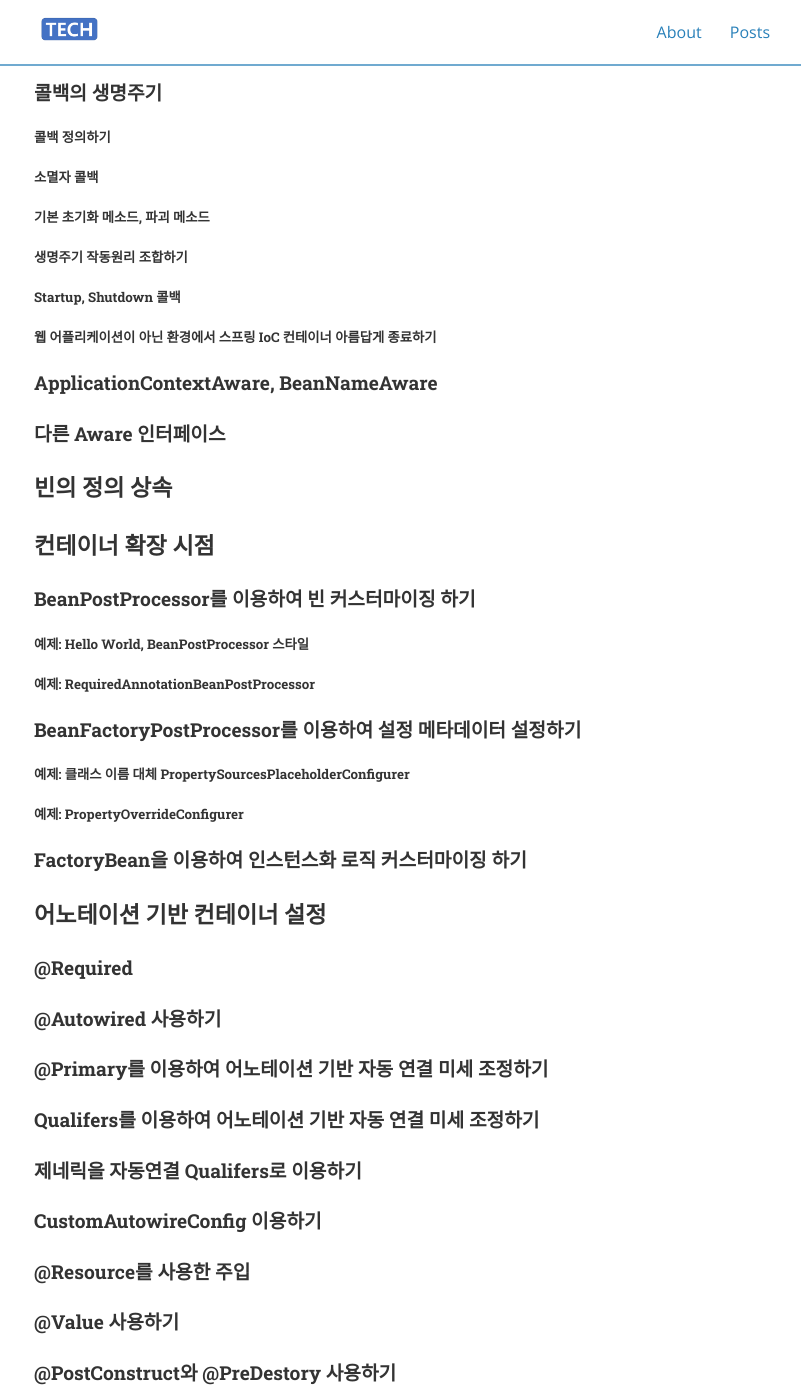
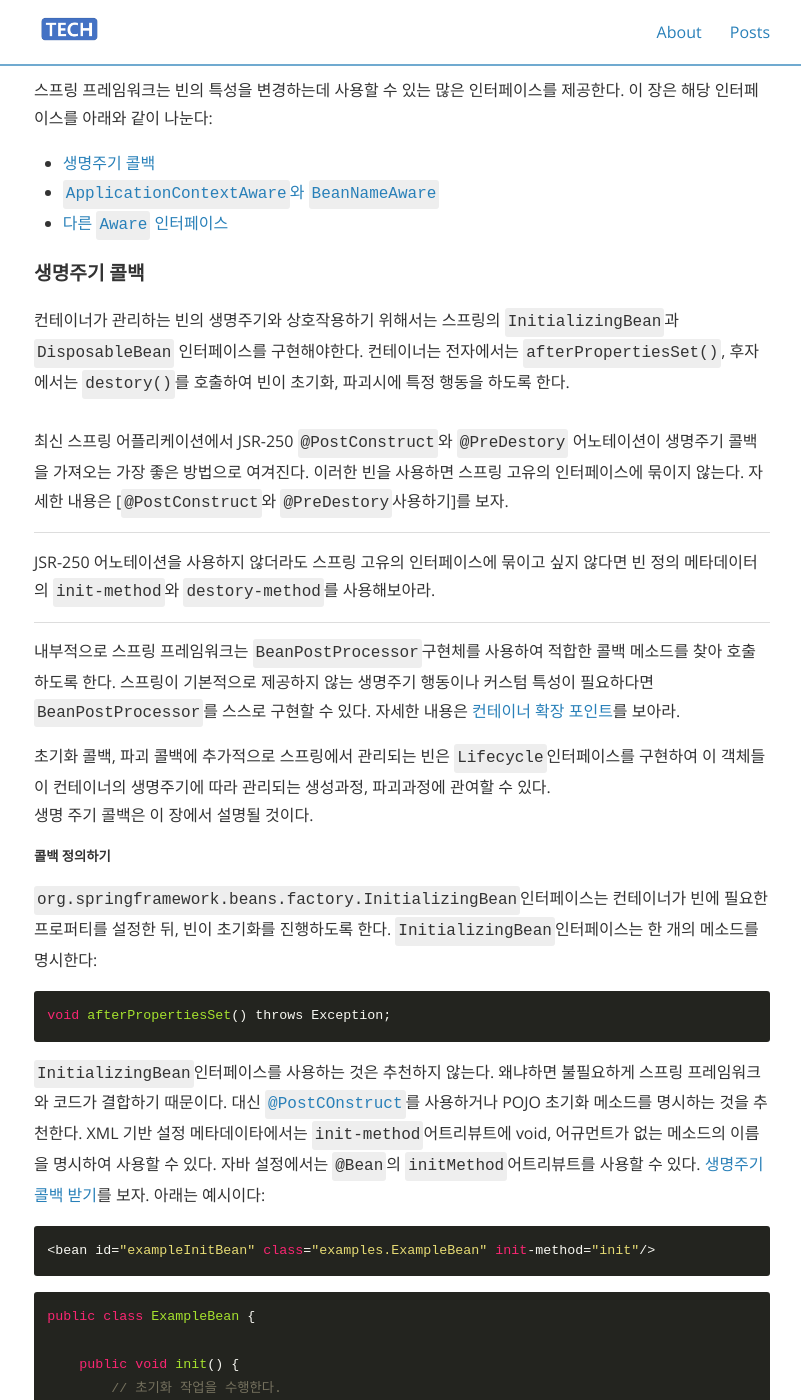
Before and after one commit to e406hsy/e406hsy.github.io, a Jekyll site: the page built from _posts/2020-05-17-Spring_Reference_Core_1_Beans.md, in a window 1280 px wide and 1400 px high, scrolled down 60524 px. Shown: the whole window, without its empty margins (238-1039 px from the left). Built offline with Jekyll 4.4.1, drawn with Linux system fonts in a browser that asks for light colours; nearby versions of some CDN libraries; comment, search, counter and statistics services are not loaded; some of the changed text lies outside the part shown.

Commit message:
add: add contents to spring reference core 1

````diff
--- a/_posts/2020-05-17-Spring_Reference_Core_1_Beans.md
+++ b/_posts/2020-05-17-Spring_Reference_Core_1_Beans.md
@@ -1724,9 +1724,56 @@ beanFactory.registerScope("thread", threadScope);
 
 <h3 id="beans-factory-nature">빈의 특성 설정하기</h3>
 
-<h4 id="beans-factory-lifecycle">콜백의 생명주기</h4>
+스프링 프레임워크는 빈의 특성을 변경하는데 사용할 수 있는 많은 인터페이스를 제공한다. 이 장은 해당 인터페이스를 아래와 같이 나눈다:
+* [생명주기 콜백](#beans-factory-lifecycle)
+* [`ApplicationContextAware`와 `BeanNameAware`](#beans-factory-aware)
+* [다른 `Aware` 인터페이스](#aware-list)
+
+<h4 id="beans-factory-lifecycle">생명주기 콜백</h4>
+
+컨테이너가 관리하는 빈의 생명주기와 상호작용하기 위해서는 스프링의 `InitializingBean`과 `DisposableBean` 인터페이스를 구현해야한다. 컨테이너는 전자에서는 `afterPropertiesSet()`, 후자에서는 `destory()`를 호출하여 빈이 초기화, 파괴시에 특정 행동을 하도록 한다.
+
+| 최신 스프링 어플리케이션에서 JSR-250 `@PostConstruct`와 `@PreDestory` 어노테이션이 생명주기 콜백을 가져오는 가장 좋은 방법으로 여겨진다. 이러한 빈을 사용하면 스프링 고유의 인터페이스에 묶이지 않는다. 자세한 내용은 [`@PostConstruct`와 `@PreDestory`사용하기]를 보자.
+JSR-250 어노테이션을 사용하지 않더라도 스프링 고유의 인터페이스에 묶이고 싶지 않다면 빈 정의 메타데이터의 `init-method`와 `destory-method`를 사용해보아라. |
+
+내부적으로 스프링 프레임워크는 `BeanPostProcessor`구현체를 사용하여 적합한 콜백 메소드를 찾아 호출하도록 한다. 스프링이 기본적으로 제공하지 않는 생명주기 행동이나 커스텀 특성이 필요하다면 `BeanPostProcessor`를 스스로 구현할 수 있다. 자세한 내용은 [컨테이너 확장 포인트](#beans-factory-extension)를 보아라.
+
+초기화 콜백, 파괴 콜백에 추가적으로 스프링에서 관리되는 빈은 `Lifecycle`인터페이스를 구현하여 이 객체들이 컨테이너의 생명주기에 따라 관리되는 생성과정, 파괴과정에 관여할 수 있다.
+생명 주기 콜백은 이 장에서 설명될 것이다.
 
 <h5 id="beans-factory-lifecycle-initializingbean">콜백 정의하기</h5>
+
+`org.springframework.beans.factory.InitializingBean`인터페이스는 컨테이너가 빈에 필요한 프로퍼티를 설정한 뒤, 빈이 초기화를 진행하도록 한다. `InitializingBean`인터페이스는 한 개의 메소드를 명시한다:
+```java
+void afterPropertiesSet() throws Exception;
+```
+`InitializingBean`인터페이스를 사용하는 것은 추천하지 않는다. 왜냐하면 불필요하게 스프링 프레임워크와 코드가 결합하기 때문이다. 대신 [`@PostCOnstruct`](#beans-postconstruct-and-predestroy-annotations)를 사용하거나 POJO 초기화 메소드를 명시하는 것을 추천한다. XML 기반 설정 메타데이타에서는 `init-method`어트리뷰트에 void, 어규먼트가 없는 메소드의 이름을 명시하여 사용할 수 있다. 자바 설정에서는 `@Bean`의 `initMethod`어트리뷰트를 사용할 수 있다. [생명주기 콜백 받기](#beans-java-lifecycle-callbacks)를 보자. 아래는 예시이다:
+```xml
+<bean id="exampleInitBean" class="examples.ExampleBean" init-method="init"/>
+```
+```java
+public class ExampleBean {
+
+    public void init() {
+        // 초기화 작업을 수행한다.
+    }
+}
+```
+위의 예시는 아래의 예시와 거의 같은 동작을 수행한다:
+```xml
+<bean id="exampleInitBean" class="examples.AnotherExampleBean"/>
+```
+```java
+public class AnotherExampleBean implements InitializingBean {
+
+    @Override
+    public void afterPropertiesSet() {
+        // 초기화 작업을 수행한다.
+    }
+}
+```
+하지만 두 예시 중 위의 예시는 스프링 프레임워크와 코드가 결합하지 않았다.
+
 <h5 id="beans-factory-lifecycle-disposablebean">소멸자 콜백</h5>
 <h5 id="beans-factory-lifecycle-default-init-destroy-methods">기본 초기화 메소드, 파괴 메소드</h5>
 <h5 id="beans-factory-lifecycle-combined-effects">생명주기 작동원리 조합하기</h5>
````
Also changed, not shown: other parts of _posts/2020-05-17-Spring_Reference_Core_1_Beans.md (+2 -2 lines).
